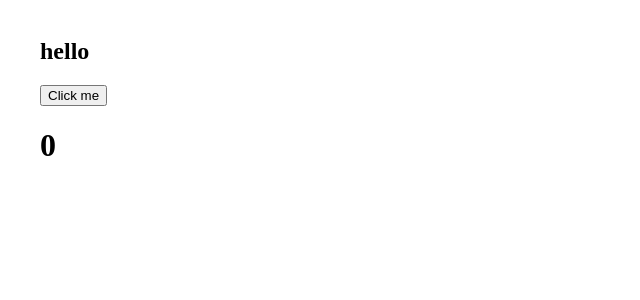
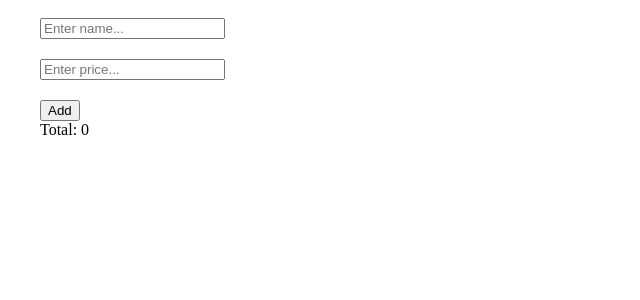
Before and after one commit to duclong09/react-app, a React (Create React App) app: page / in a window 1280 px wide. Shown: the top 300 px of the page, without its empty margins (0-640 px from the left). Built offline with nearby package versions, Linux system fonts and the light colour scheme; the HTML template or start-up script is replaced by a standard one.

Commit message:
Hooks-memo -UseMemo -Reduce a sum total

```diff
--- /dev/null
+++ b/src/hooks-memo.js
@@ -0,0 +1,59 @@
+import { useState, useMemo, memo, useRef } from "react";
+
+export const HookMemo = () => {
+  const [name, setName] = useState("");
+  const [price, setPrice] = useState("");
+  const [products, setProducts] = useState([]);
+
+  const nameRef = useRef()
+
+  const handleSubmit = () => {
+    setProducts([
+      ...products,
+      {
+        name,
+        price: parseInt(price),
+      },
+    ]);
+    setName('')
+    setPrice('')
+
+    nameRef.current.focus()
+  };
+  const total = useMemo(() => {
+    const result = products.reduce((result, prod) => {
+      console.log("tính toán lại...");
+      return result + prod.price;
+    }, 0);
+    return result;
+  }, [products]);
+
+  return (
+    <div style={{ padding: "10px 32px" }}>
+      <input
+        ref={nameRef}
+        value={name}
+        placeholder="Enter name..."
+        onChange={(e) => setName(e.target.value)}
+      />
+      <br />
+      <input
+        style={{ margin: "20px 0px" }}
+        value={price}
+        placeholder="Enter price..."
+        onChange={(e) => setPrice(e.target.value)}
+      />
+      <br />
+      <button onClick={handleSubmit}>Add</button>
+      <br />
+      Total: {total}
+      <ul>
+        {products.map((product, index) => (
+          <li style={{ listStyle: "none", color: "red" }} key={index}>
+            {product.name} - {product.price}
+          </li>
+        ))}
+      </ul>
+    </div>
+  );
+};
--- a/src/index.js
+++ b/src/index.js
@@ -4,6 +4,7 @@
 import Binding from "./Binding";
 import { FakeChatApp } from "./Chat";
 import Gift from "./Gift";
+import { HookMemo } from "./hooks-memo";
 import { UseCallBack } from "./main-callback-hooks";
 import { OutPutClean } from "./Output-Clean";
 import TodoList from "./todo-list";
@@ -34,7 +35,8 @@
     {/* <FakeChatApp/> */}
     {/* <Toggle/> */}
     {/* <UseRef/> */}
-    <UseCallBack/>
+    {/* <UseCallBack/> */}
+    <HookMemo/>
   </React.StrictMode>,
   document.getElementById("root")
 );
```
